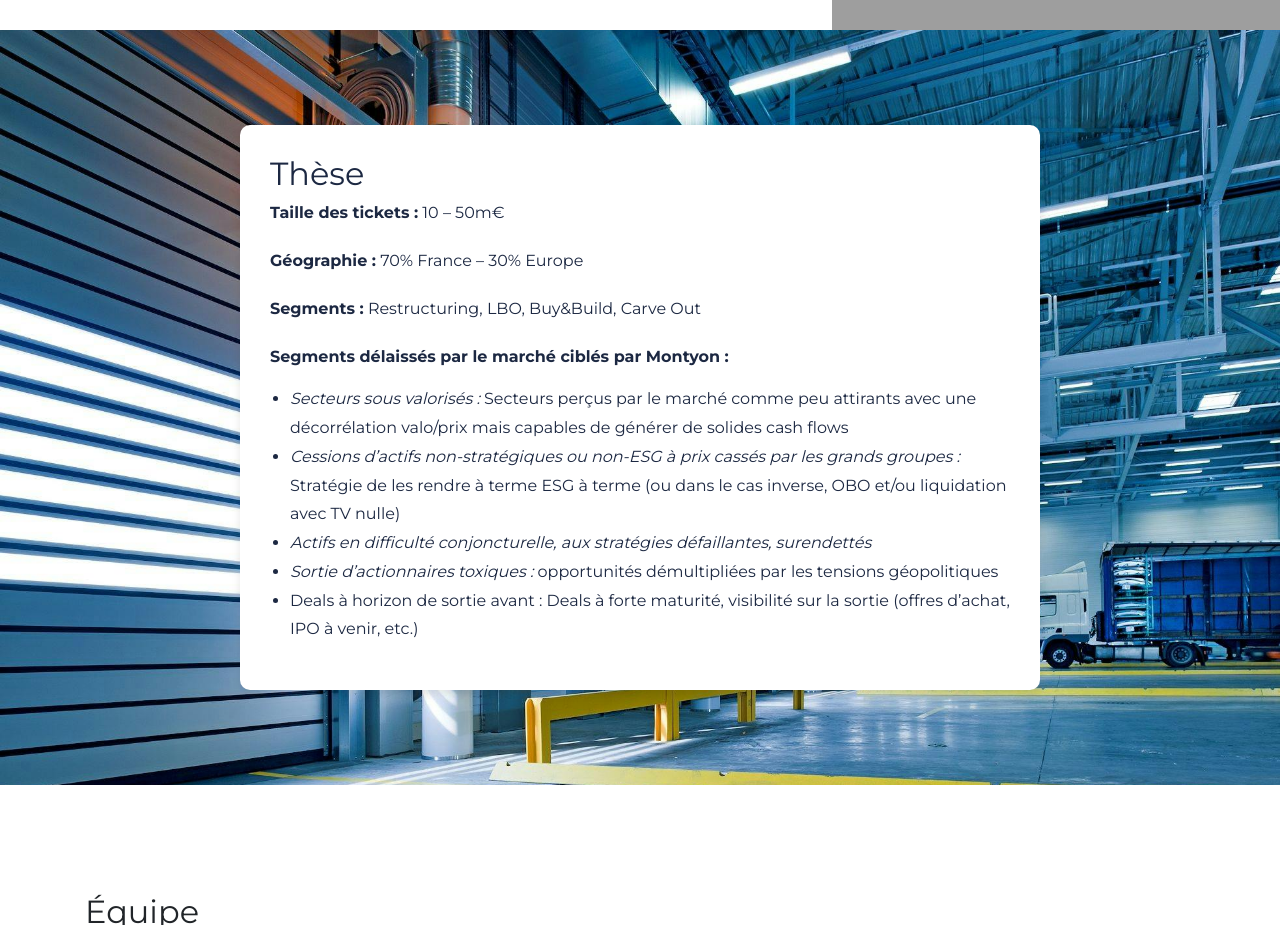
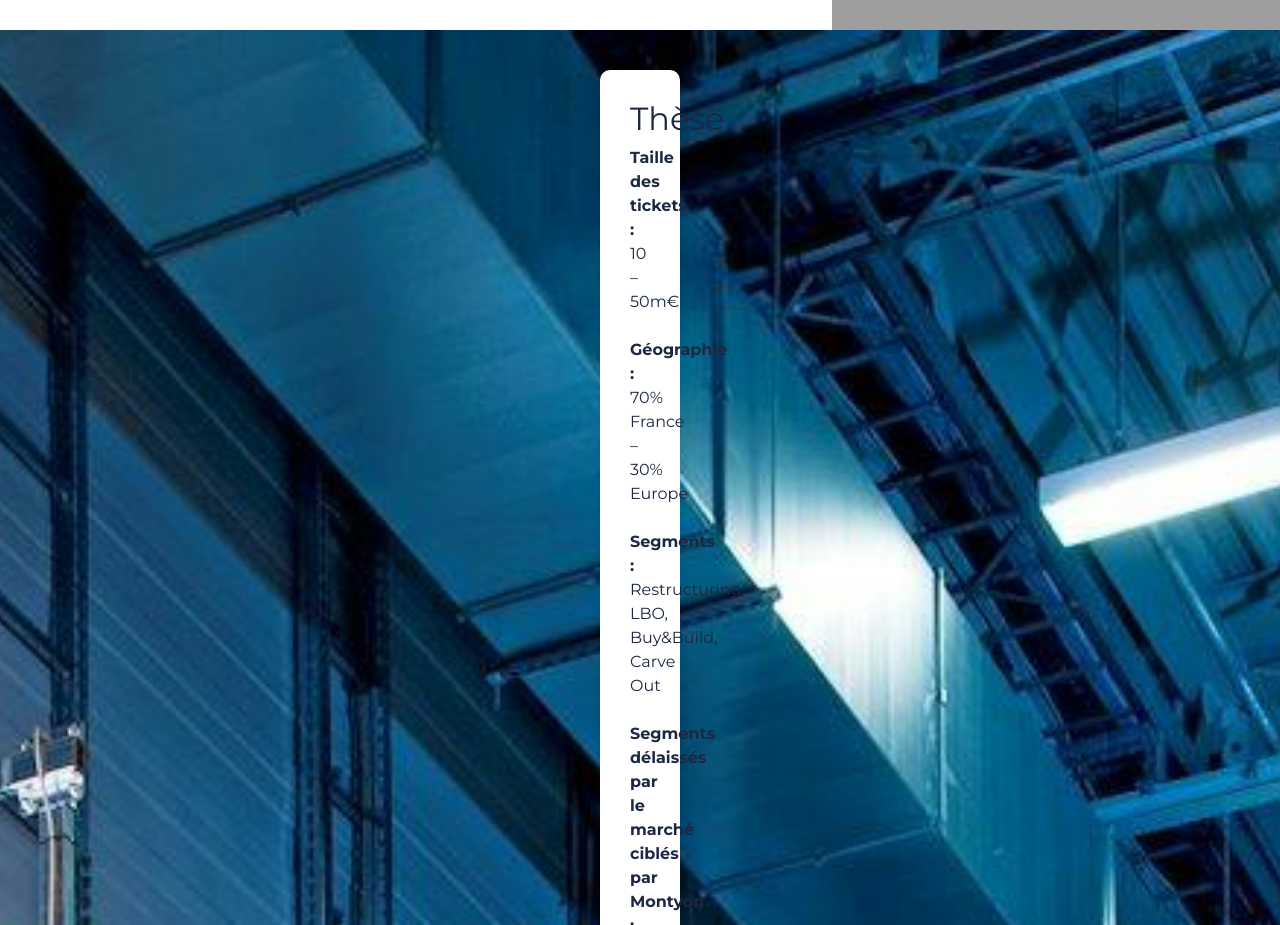
Before and after one commit to TourneScript/ScriptMontyon, a plain HTML site: page index.html in a window 1280 px wide. Shown: the part 2280-3205 px from the top of the page. Drawn offline with nearby package versions, Linux system fonts and the light colour scheme; grey boxes are pictures that could not be loaded.

Commit message:
modify size

```diff
--- a/index.html
+++ b/index.html
@@ -139,7 +139,7 @@
             background: #fff;
             padding: 30px;
             color: #1C2842;
-            max-width: 800px;
+            max-width: 80px;
             margin: 0 auto;
             border-radius: 10px; /* Optional: Adds rounded corners to the white box */
             box-shadow: 0 4px 8px rgba(0, 0, 0, 0.1); /* Optional: Adds a subtle shadow to the white box */
```
